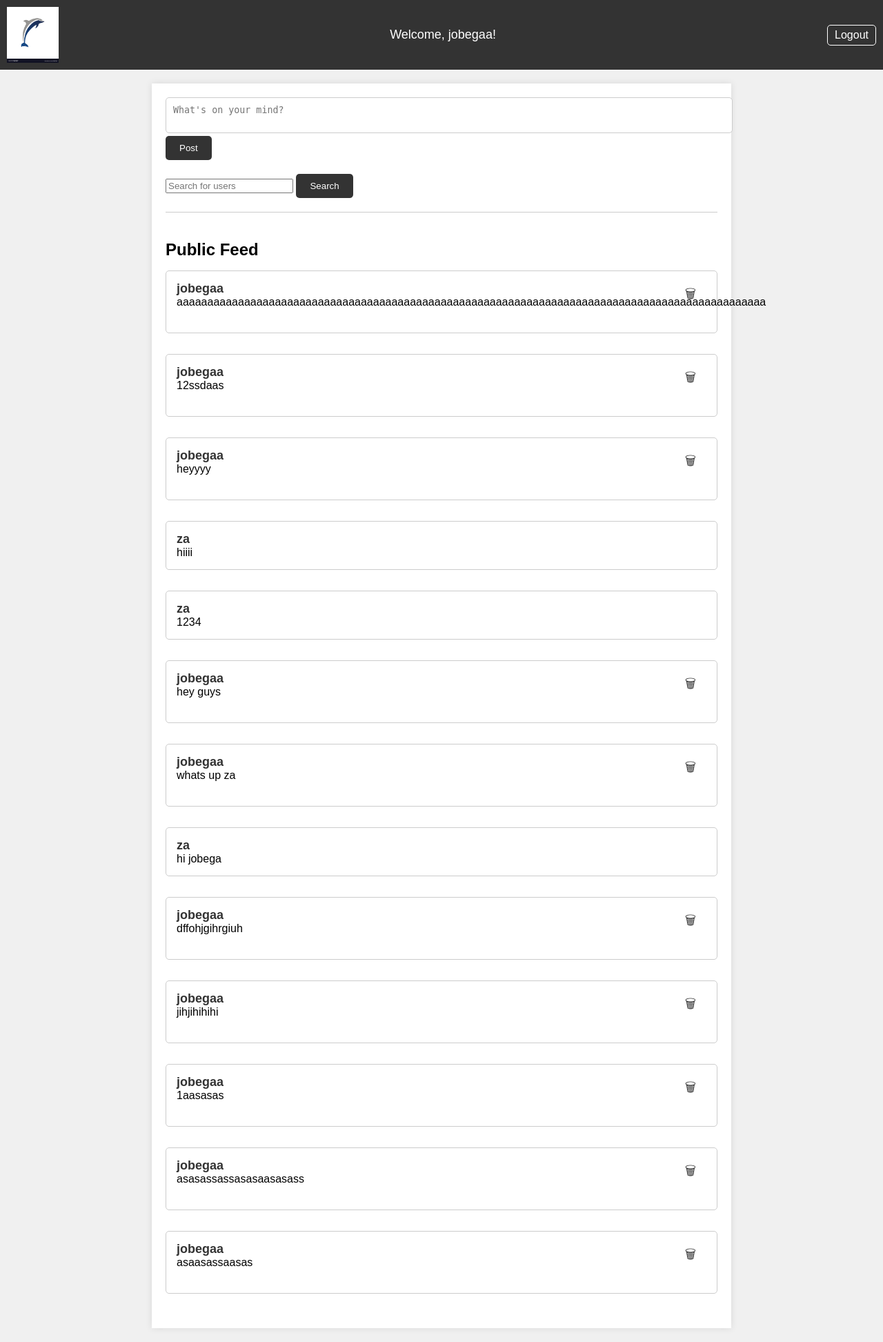
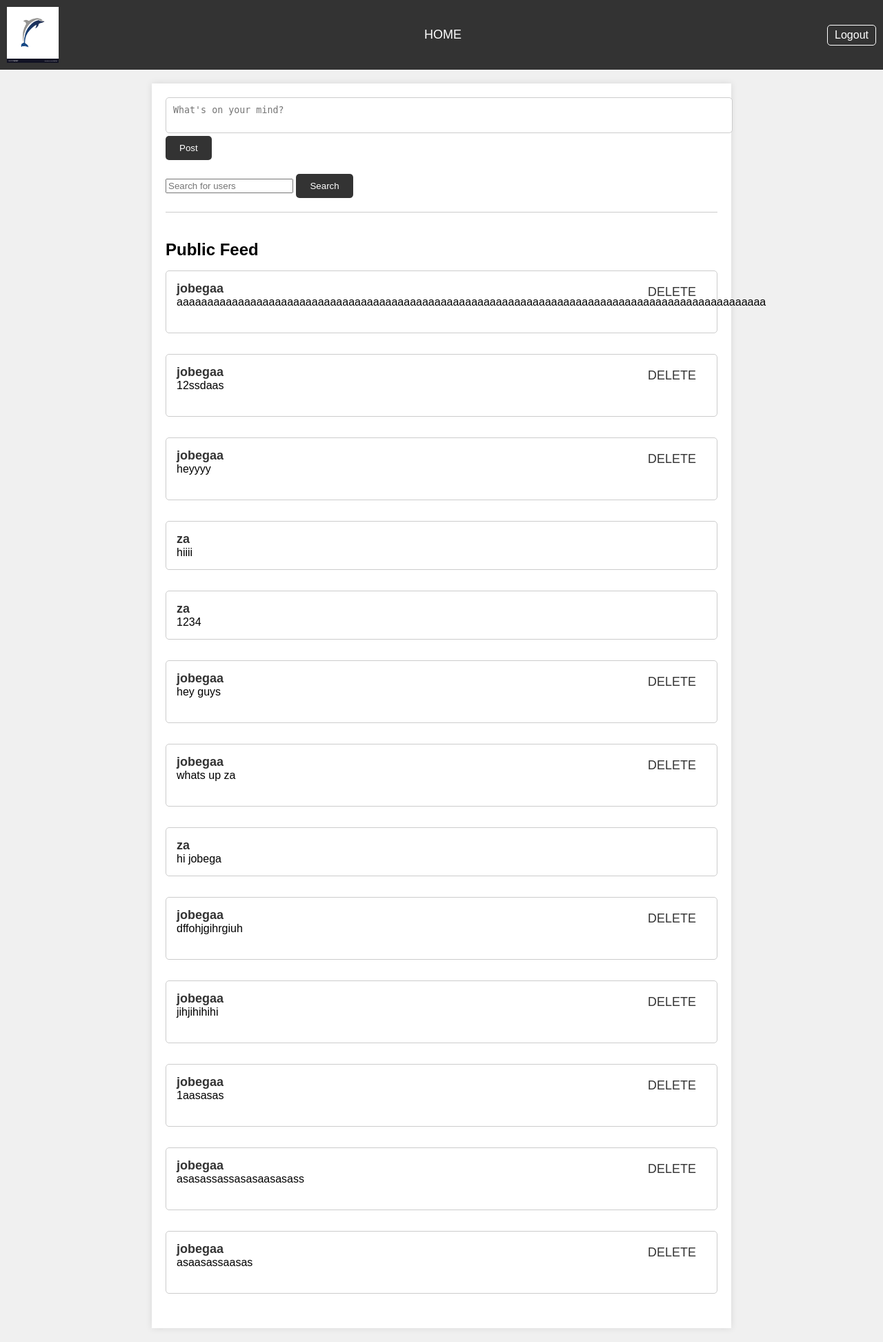
Before and after one commit to JosephPobega/EcoSystem, a Flask app: page /dashboard in a window 1280 px wide. Shown: the whole page at 69% size. Run offline with Flask 3, Linux system fonts and the light colour scheme; a user stored in the database is signed in.

Commit message:
Add files via upload

```diff
--- a/templates/dashboard.html
+++ b/templates/dashboard.html
@@ -9,15 +9,34 @@
 <body>
     <header>
         <img src="/static/blubberlogo.png" alt="Blubber">
-        <p class="welcome-text">Welcome, {{ username }}!</p>
+        <p class="welcome-text">HOME</p>
         <a href="/login" class="logout">Logout</a>
     </header>
+
+    <script>
+        // Get the logo element
+        const logo = document.querySelector('header img');
+
+        // Add a click event listener to the logo
+        logo.addEventListener('click', () => {
+            // Scroll to the top of the page smoothly
+            window.scrollTo({
+                top: 0,
+                behavior: 'smooth',
+            });
+        });
+    </script>
+
+
+
     <main>
         <!-- Post Form -->
         <form method="POST" action="/post">
             <textarea name="message" placeholder="What's on your mind?"></textarea>
             <button type="submit">Post</button>
         </form>
+
+
 
          <!-- Search Bar -->
          <div class="search-bar">
@@ -27,16 +46,18 @@
             </form>
         </div>
 
+
+
         <!-- Public Feed -->
         <div class="public-feed">
             <h2>Public Feed</h2>
             <ul>
                 {% for post in posts|reverse %}
-                <li>
+                <li class="post-message">
                     <strong><a href="{{ url_for('profile', username=post.username) }}">{{ post.username }}</a></strong><br> {{ post.message }}
                     {% if post.username == username %}  <!-- Only show delete option for user's own posts -->
                     <form method="POST" action="{{ url_for('delete_post', post_id=post.id) }}">
-                        <button type="submit">&#128465;</button>
+                        <button type="submit">DELETE</button>
                     </form>
                     {% endif %}
                 </li>
```
